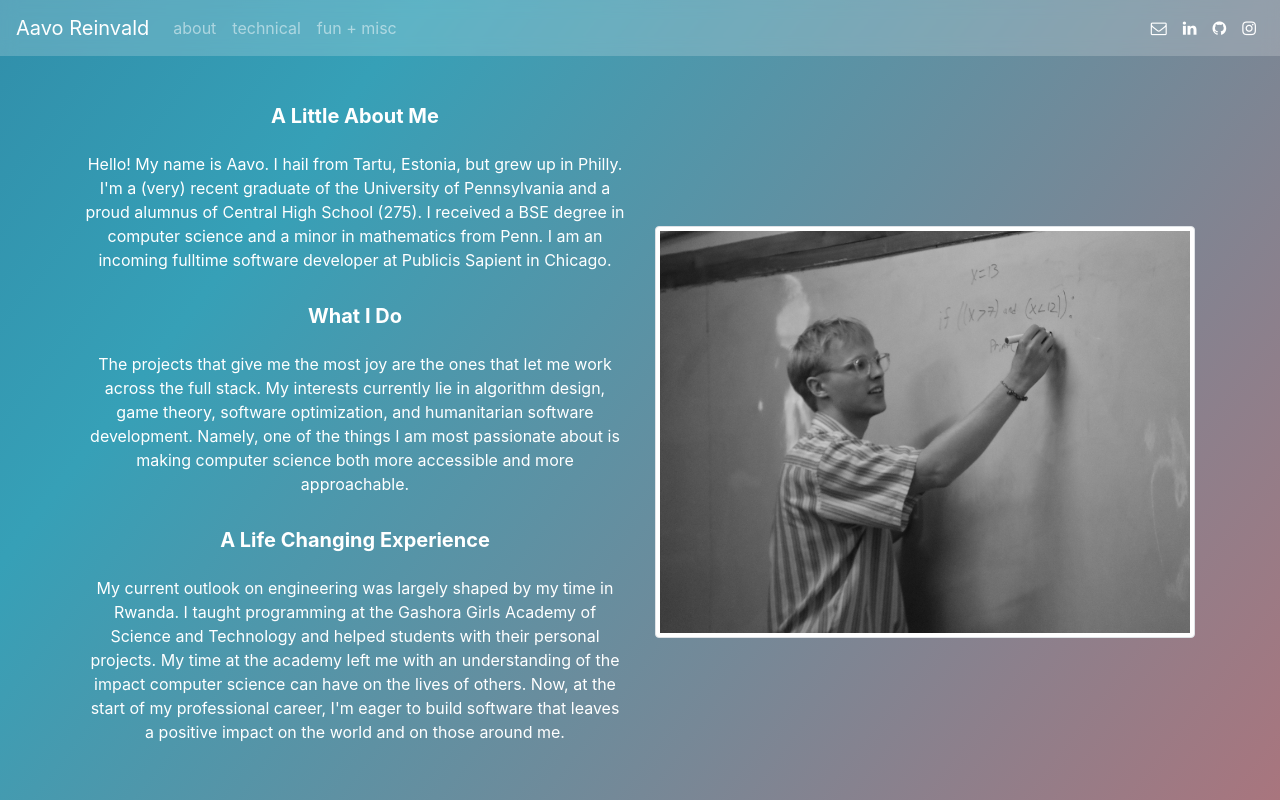
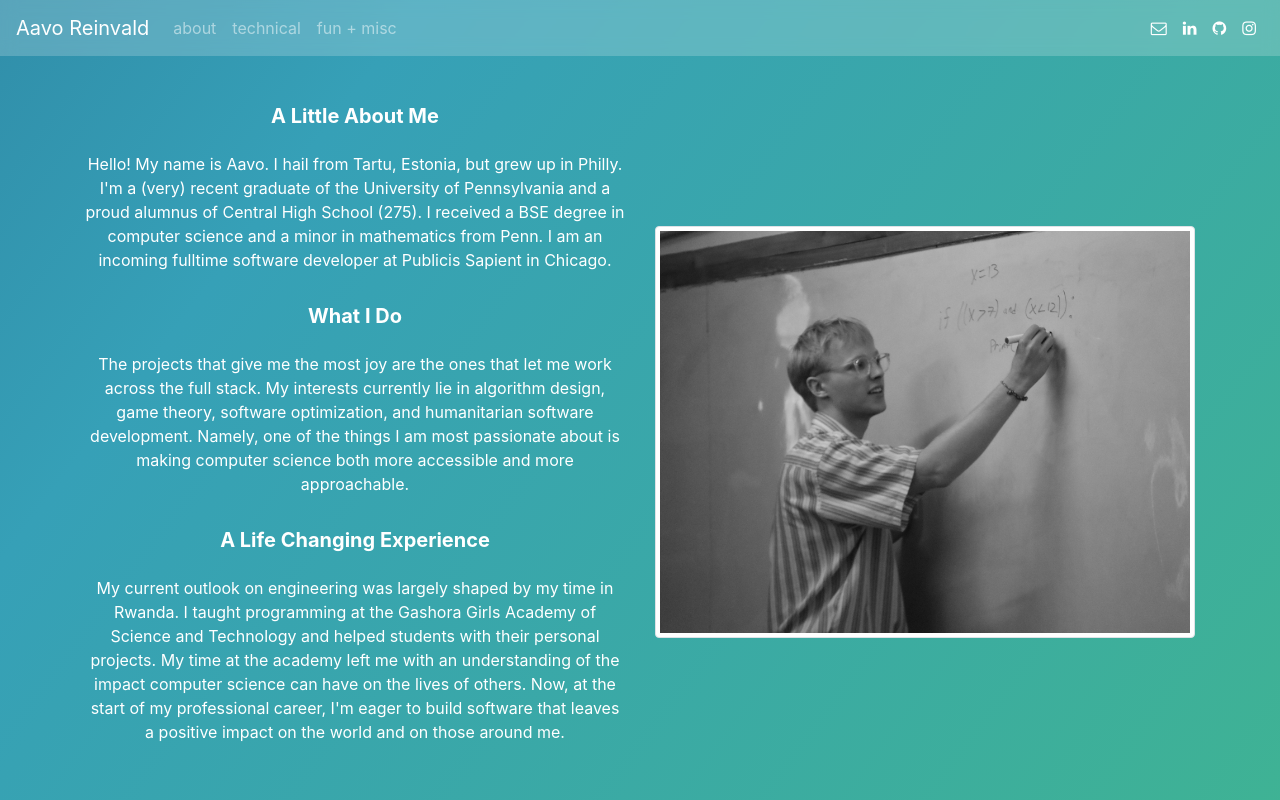
Before and after one commit to reinvald/react-gh-pages, a React (Create React App) app: page / in a window 1280 px wide. Built offline with nearby package versions, Linux system fonts and the light colour scheme.

Commit message:
updated technical and gradient

```diff
--- a/package.json
+++ b/package.json
@@ -12,7 +12,7 @@
     "react-bootstrap": "^1.0.0",
     "react-dom": "^16.13.1",
     "react-router-dom": "^5.1.2",
-    "react-scripts": "3.4.1"
+    "react-scripts": "^3.4.3"
   },
   "scripts": {
     "start": "react-scripts start",
--- a/src/App.css
+++ b/src/App.css
@@ -9,7 +9,7 @@
 }
 
 .css-selector {
-  background: linear-gradient(127deg, #174070, #36a0b7, #ec5c5c);
+  background: linear-gradient(127deg, #174070, #36a0b7, #44bd80);
   background-size: 250% 250%;
   -webkit-animation: AnimationName 22s ease infinite;
   -moz-animation: AnimationName 22s ease infinite;
--- a/src/Technical.js
+++ b/src/Technical.js
@@ -45,7 +45,7 @@ class Technical extends Component {
                 workflow. I recently finished working on and presenting
                 AMiAI, a senior design project studying the potential exploit of
                 language models (namely OpenAI's GPT2) to create
-                malicious product reviews. I am currently working as a part-time
+                malicious product reviews. I most recently worked as a part-time
                 programmer for Penn's Linguistic Data Consortium. I will begin work
                 as an associate software engineer at Publicis Sapient this fall.
               </p>
```
Also changed, not shown: 1 other file (tests, documents, lock files or other folders).
